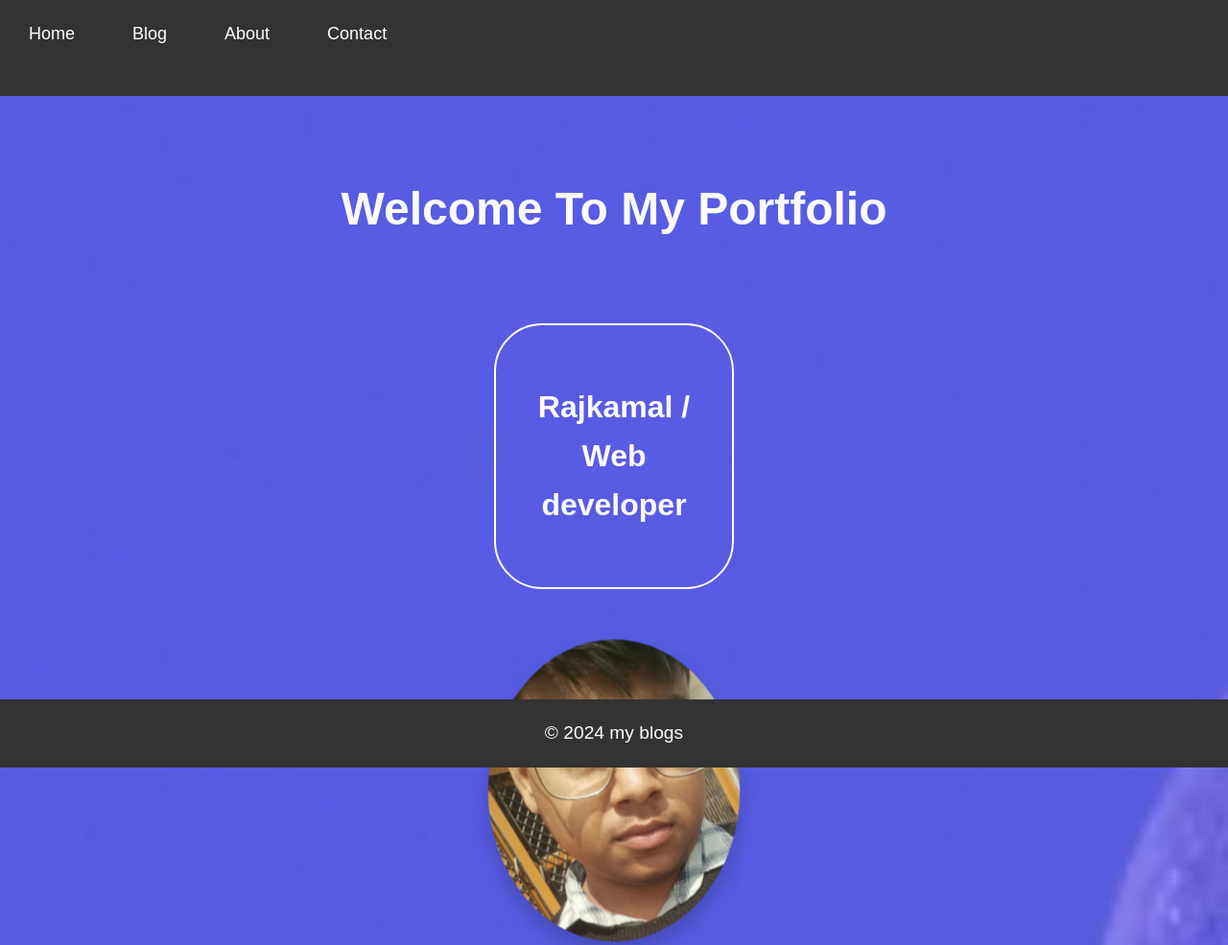
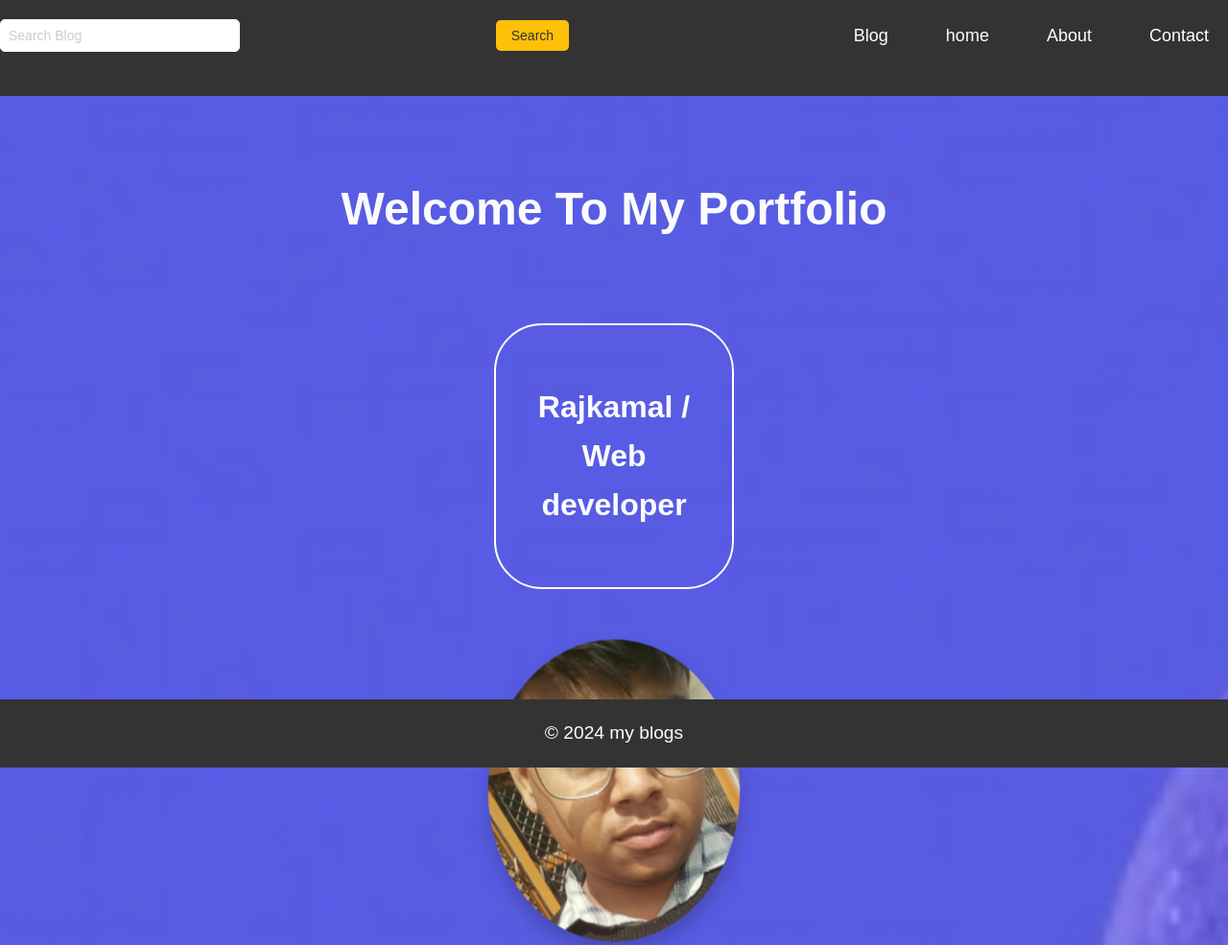
Before and after one commit to Rajkamal45/portfolio, a plain HTML site: page index.html in a window 1280 px wide. Shown: the top 985 px of the page at 96% size. Drawn offline with Linux system fonts and the light colour scheme; files whose address does not match are found by name.

Commit message:
Update index.html

```diff
--- a/index.html
+++ b/index.html
@@ -10,13 +10,15 @@
 
     <header>
         <nav>
+            <input type="text" id="searchInput" placeholder="Search Blog">
+            <button onclick="searchBlog()">Search</button>
 
 
             <ul>
-                <li><a href="index.html">Home</a></li>
                 <li><a href="blog.html">Blog</a></li>
-                <li><a href="index.html">About</a></li>
-                <li><a href="index.html">Contact</a></li>
+                <li><a href="index.html">home</a></li>
+                <li><a href="#page2">About</a></li>
+                <li><a href="#connect">Contact</a></li>
             </ul>
         </nav>
     </header>
```
